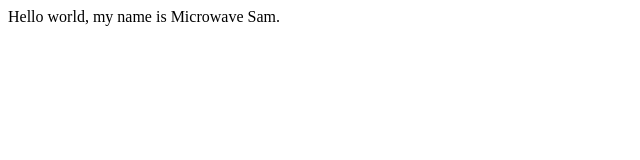
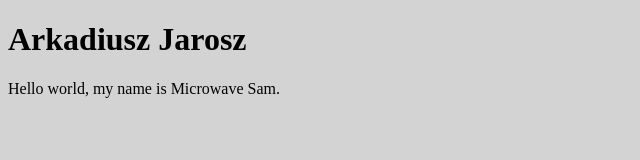
Before and after one commit to arkadiusz420/arkadiusz420.github.io, a plain HTML site: page index.html in a window 1280 px wide. Shown: the whole page, without its empty margins (0-640 px from the left). Drawn offline with Linux system fonts and the light colour scheme.

Commit message:
Update index.html

```diff
--- a/index.html
+++ b/index.html
@@ -1,7 +1,7 @@
 <!DOCTYPE html>
 <html>
-
-<body>
+<body style="background-color:lightgrey;">
+<h1>Arkadiusz Jarosz</h1>
 Hello world, my name is Microwave Sam.
 </body>
 
```
